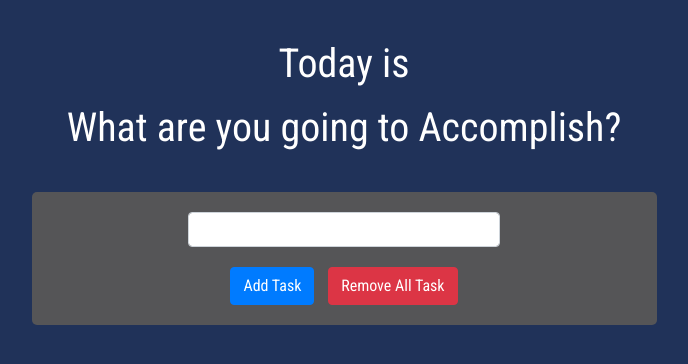
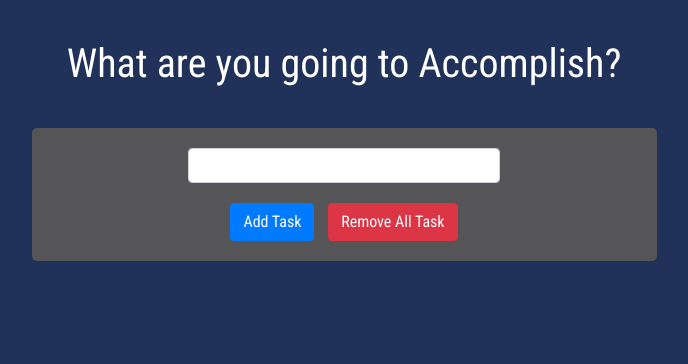
Before and after one commit to ncgeary/TaskList, a plain HTML site: page index.html in a window 1280 px wide. Shown: the whole page, without its empty margins (296-984 px from the left). Drawn offline with nearby package versions, Linux system fonts and the light colour scheme.

Commit message:
Changing header

```diff
--- a/index.html
+++ b/index.html
@@ -17,25 +17,9 @@
   <body>
     <div class="container-fluid text-center">
       <div class="header">
-        <script>
-          var today = new Date();
-          var dd = today.getDate();
-          var mm = today.getMonth()+1; //January is 0!
-          var yyyy = today.getFullYear();
 
-          if(dd<10) {
-              dd = '0'+dd
-          }
 
-          if(mm<10) {
-              mm = '0'+mm
-          }
-
-          today = mm + '/' + dd + '/' + yyyy;
-          document.getElementById("today").innerHTML;
-        </script>
-
-        <h1>Today is <p id="today"></p> What are you going to Accomplish?</h1>
+        <h1>What are you going to Accomplish?</h1>
       </div>
 
       <div class="bod">
@@ -55,6 +39,24 @@
 
     </div>
 
+    <!-- <script>
+      var today = new Date();
+      var dd = today.getDate();
+      var mm = today.getMonth()+1; //January is 0!
+      var yyyy = today.getFullYear();
+
+      if(dd<10) {
+          dd = '0'+dd
+      }
+
+      if(mm<10) {
+          mm = '0'+mm
+      }
+
+      today = mm + '/' + dd + '/' + yyyy;
+      document.getElementById("today").innerHTML;
+    </script> -->
+
     <!-- JS -->
     <script src="js/script.js"></script>
     <script src="js/bgscript.js"></script>
```
